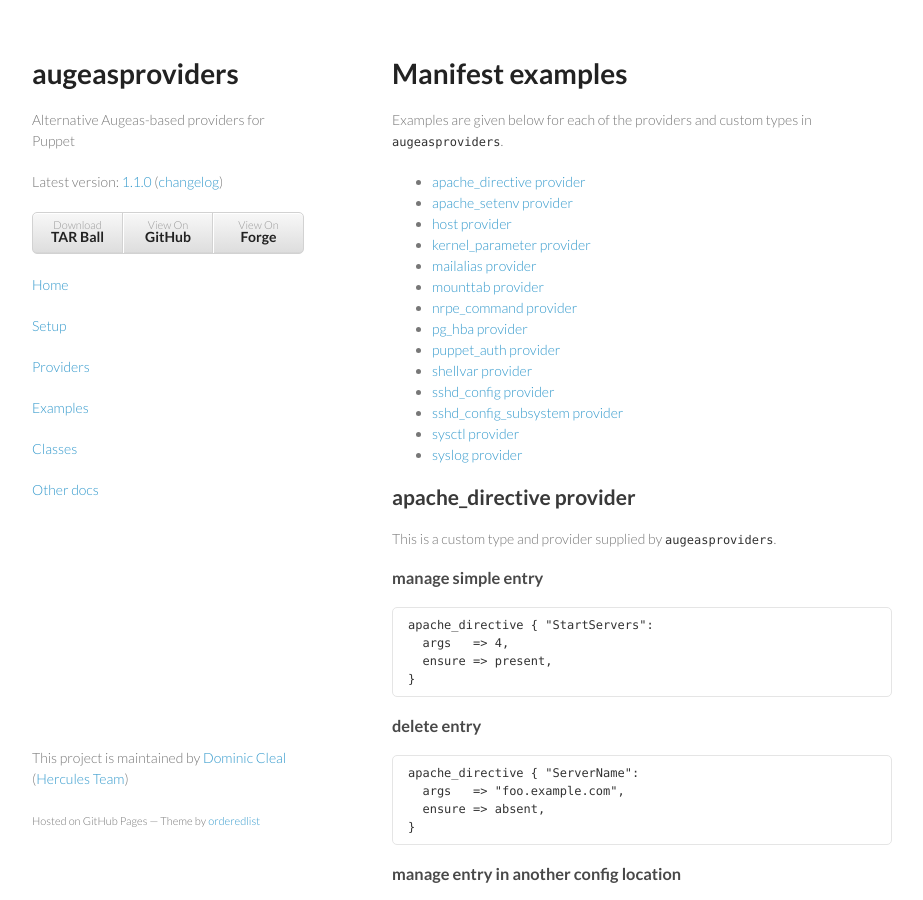
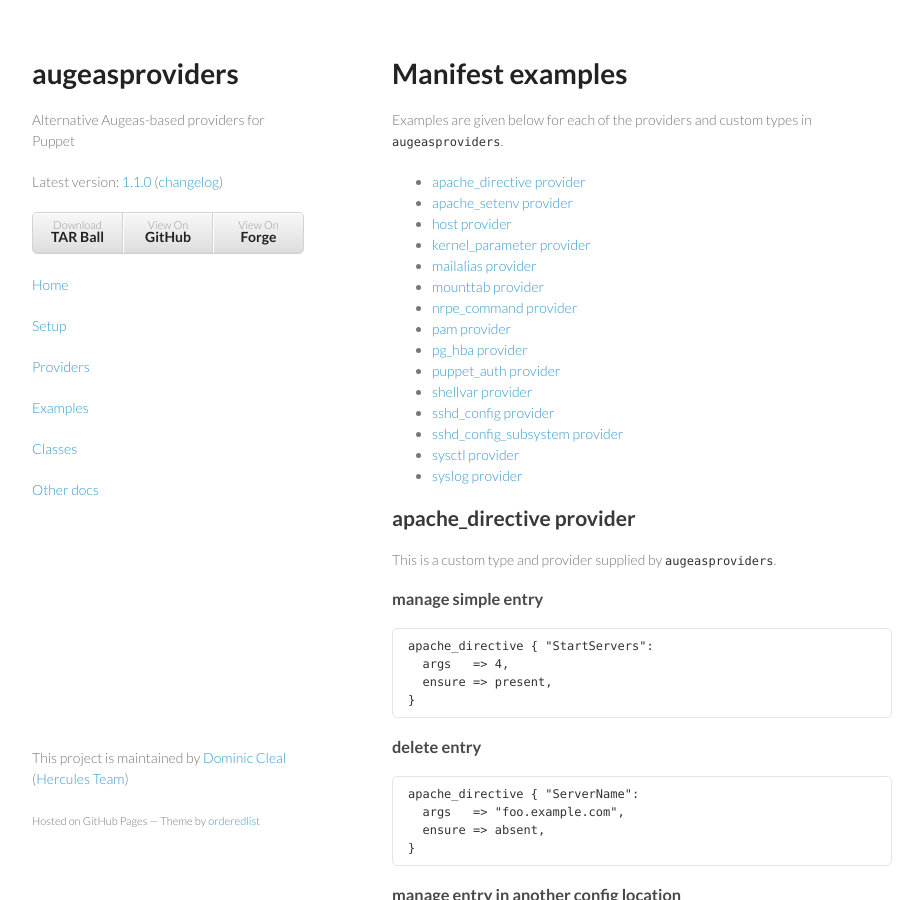
Before and after one commit to voxpupuli/puppet-augeasproviders, a Jekyll site: the page built from documentation/examples.md, in a window 1280 px wide and 900 px high. Shown: the whole window, without its empty margins (178-1101 px from the left). Built offline with Jekyll 4.4.1, drawn with Linux system fonts in a browser that asks for light colours.

Commit message:
Add missing PAM link

```diff
--- a/documentation/examples.md
+++ b/documentation/examples.md
@@ -15,6 +15,7 @@
 * [mailalias provider](#mailalias-provider)
 * [mounttab provider](#mounttab-provider)
 * [nrpe_command provider](#nrpecommand-provider)
+* [pam provider](#pam-provider)
 * [pg_hba provider](#pghba-provider)
 * [puppet_auth provider](#puppetauth-provider)
 * [shellvar provider](#shellvar-provider)
```
